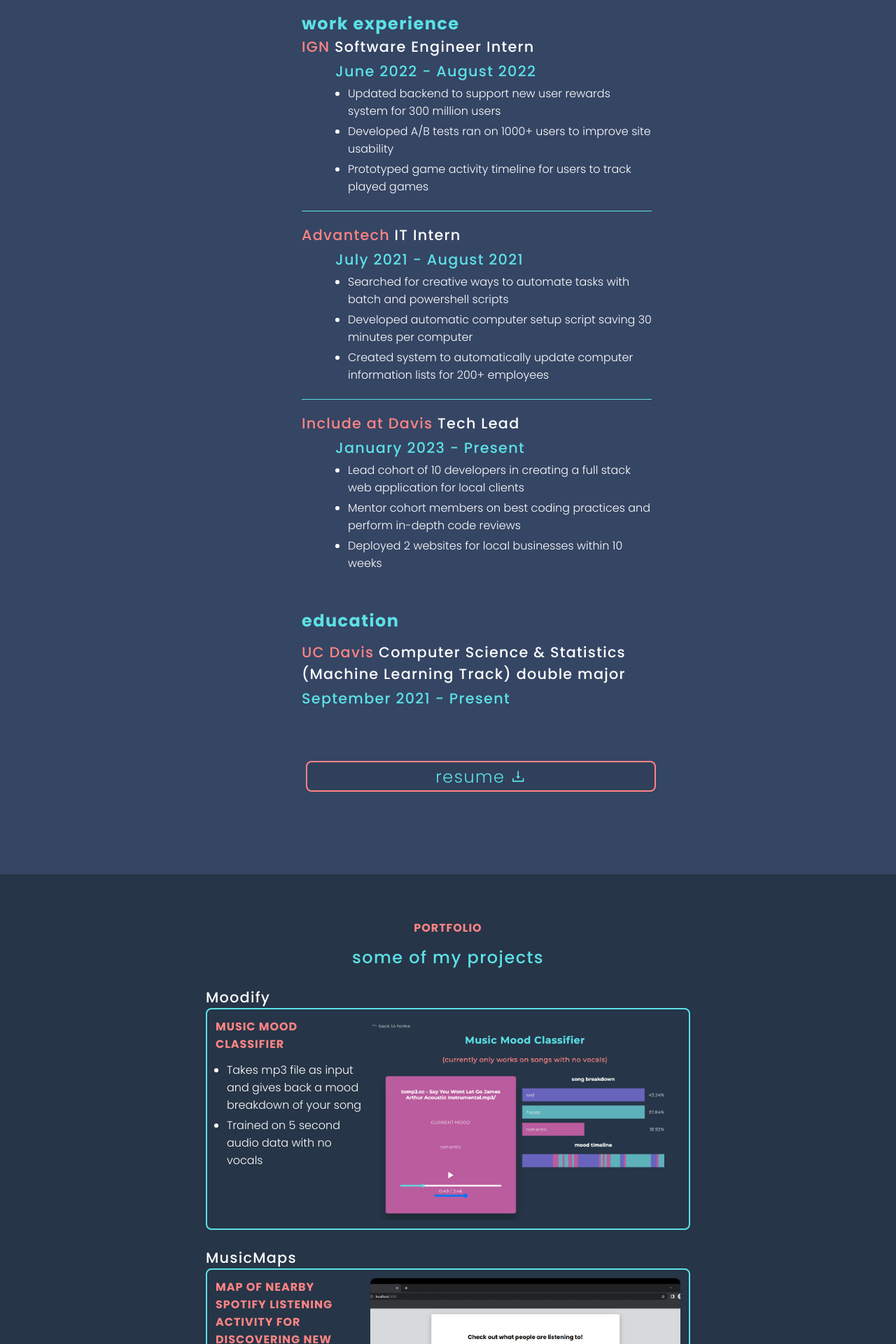
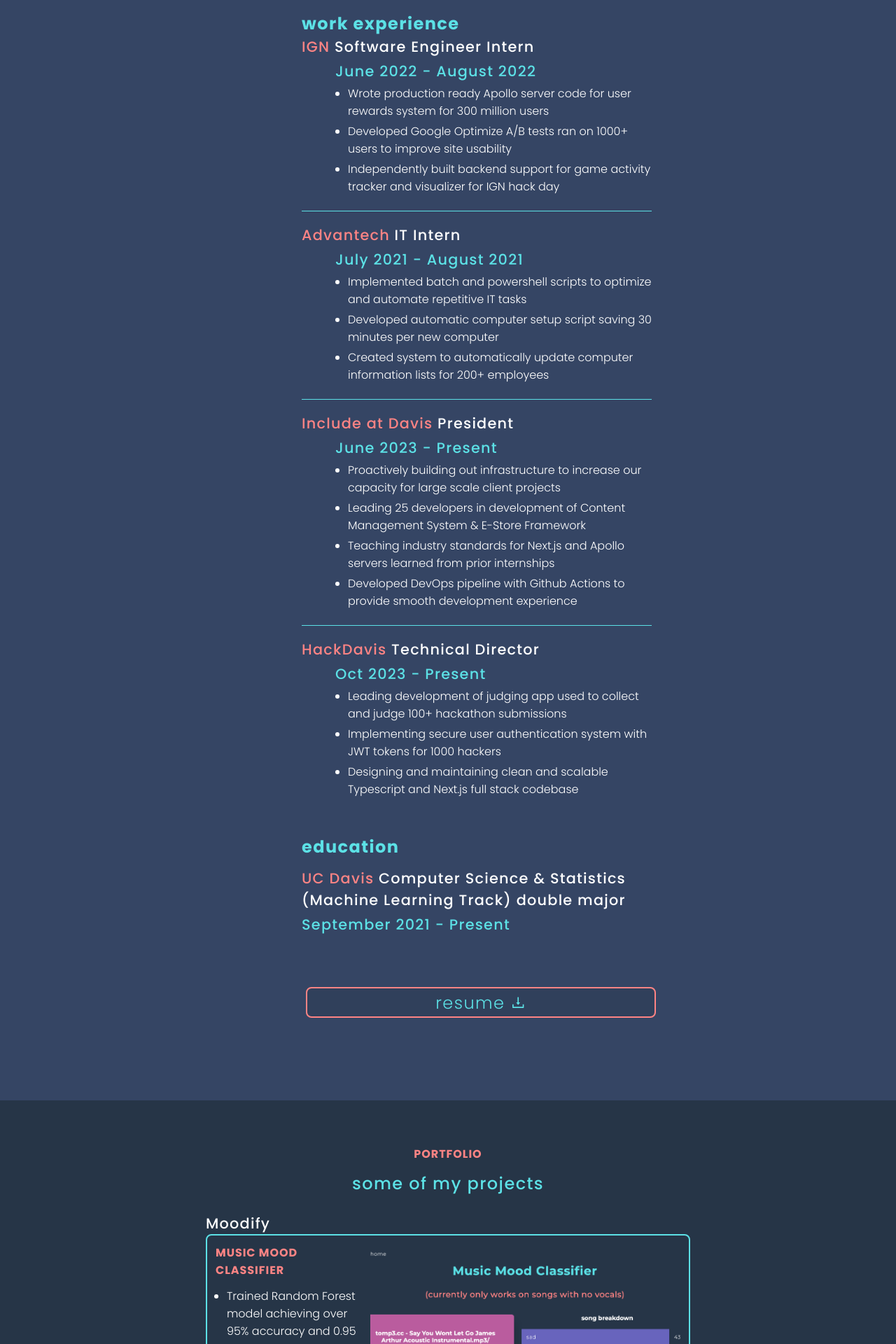
Before and after one commit to Austin2Shih/austinhshih.com, a React (Create React App) app in the folder austinhshih/: page / in a window 1280 px wide. Shown: the part 1600-3520 px from the top of the page at 70% size. Built offline with nearby package versions, Linux system fonts and the light colour scheme.

Commit message:
changed portfolio

```diff
--- a/austinhshih/src/data/about-text.js
+++ b/austinhshih/src/data/about-text.js
@@ -1,6 +1,6 @@
 const aboutText = {
     introText: "I’m a Computer Science and Statistics double major at UC Davis with Full Stack Web Development Experience.",
-    currentFocussees: "Recently, I’ve been self studying Machine Learning and Music Information Retrieval to complete music related projects.",
+    currentFocussees: "Recently, I’ve been self studying Machine Learning and Music Information Retrieval for music related projects.",
 }
 
 export default aboutText
--- a/austinhshih/src/data/portfolio-data.js
+++ b/austinhshih/src/data/portfolio-data.js
@@ -3,32 +3,34 @@
         title: 'Moodify',
         shortDesc: 'Music mood classifier',
         points: [
-            "Takes mp3 file as input and gives back a mood breakdown of your song",
-            "Trained on 5 second audio data with no vocals",
+            "Trained Random Forest model achieving over 95% accuracy and 0.95 F1-score",
+            "Features extracted from averages of MFCC’s, mel spectrograms, and chromagrams",
+            "Server deployed reliably on AWS supported by custom Next.js frontend",
         ],
         imageFileName: 'moodify.png',
         projectLink: 'https://moodify.austinshih.com',
+    },
+    {
+        title: 'TortlePoll - Live polling website',
+        shortDesc: 'Live polling site similar to StrawPoll developed with Next.js.',
+        points: [
+            "Live results updating in the front-end",
+            "Filter results by demographic group",
+            "Keep track of polls you've created and voted for in your dashboard"
+        ],
+        imageFileName: 'TortlePoll.PNG',
+        projectLink: 'https://github.com/Austin2Shih/TortlePoll-Live-polling-website',
     },
     {
         title: 'MusicMaps',
         shortDesc: 'Map of nearby Spotify listening activity for discovering new music',
         points: [
             "Find out what the nearest users are listening to with live updates",
-            "Express app using Apollo/graphQL",
+            "Express app using Apollo/GraphQL",
         ],
         imageFileName: 'MusicMaps.png',
         projectLink: 'https://github.com/Austin2Shih/Music-Map',
-    },
-    {
-        title: 'TortlePoll - Live polling website',
-        shortDesc: 'Live polling site similar to StrawPoll developed with Next.js.',
-        points: [
-            "Filter results by demographic group",
-            "Keep track of polls you've created and voted for in your dashboard",
-        ],
-        imageFileName: 'TortlePoll.PNG',
-        projectLink: 'https://github.com/Austin2Shih/TortlePoll-Live-polling-website',
-    },
+    }
 ]
 
 export default portfolioData
--- a/austinhshih/src/data/work-experience-data.js
+++ b/austinhshih/src/data/work-experience-data.js
@@ -4,9 +4,9 @@
         position: 'Software Engineer Intern',
         timeFrame: 'June 2022 - August 2022',
         description: [
-            "Updated backend to support new user rewards system for 300 million users",
-            "Developed A/B tests ran on 1000+ users to improve site usability",
-            "Prototyped game activity timeline for users to track played games"
+            "Wrote production ready Apollo server code for user rewards system for 300 million users",
+            "Developed Google Optimize A/B tests ran on 1000+ users to improve site usability",
+            "Independently built backend support for game activity tracker and visualizer for IGN hack day",
         ],
     },
     {
@@ -14,22 +14,32 @@
         position: 'IT Intern',
         timeFrame: 'July 2021 - August 2021',
         description: [
-            "Searched for creative ways to automate tasks with batch and powershell scripts",
-            "Developed automatic computer setup script saving 30 minutes per computer",
-            "Created system to automatically update computer information lists for 200+ employees",
+            "Implemented batch and powershell scripts to optimize and automate repetitive IT tasks",
+            "Developed automatic computer setup script saving 30 minutes per new computer",
+            "Created system to automatically update computer information lists for 200+ employees"
         ],
     },
     {
         company: 'Include at Davis',
-        position: 'Tech Lead',
-        timeFrame: 'January 2023 - Present',
+        position: 'President',
+        timeFrame: 'June 2023 - Present',
         description: [
-            "Lead cohort of 10 developers in creating a full stack web application for local clients",
-            "Mentor cohort members on best coding practices and perform in-depth code reviews",
-            "Deployed 2 websites for local businesses within 10 weeks",
+            "Proactively building out infrastructure to increase our capacity for large scale client projects",
+            "Leading 25 developers in development of Content Management System & E-Store Framework",
+            "Teaching industry standards for Next.js and Apollo servers learned from prior internships",
+            "Developed DevOps pipeline with Github Actions to provide smooth development experience"
         ],
     },
-
+    {
+        company: 'HackDavis',
+        position: 'Technical Director',
+        timeFrame: 'Oct 2023 - Present',
+        description: [
+            "Leading development of judging app used to collect and judge 100+ hackathon submissions",
+            "Implementing secure user authentication system with JWT tokens for 1000 hackers",
+            "Designing and maintaining clean and scalable Typescript and Next.js full stack codebase"
+        ],
+    },
 ]
 
 export default workExperienceData
```
Also changed, not shown: 1 other file (tests, documents, lock files or other folders).
